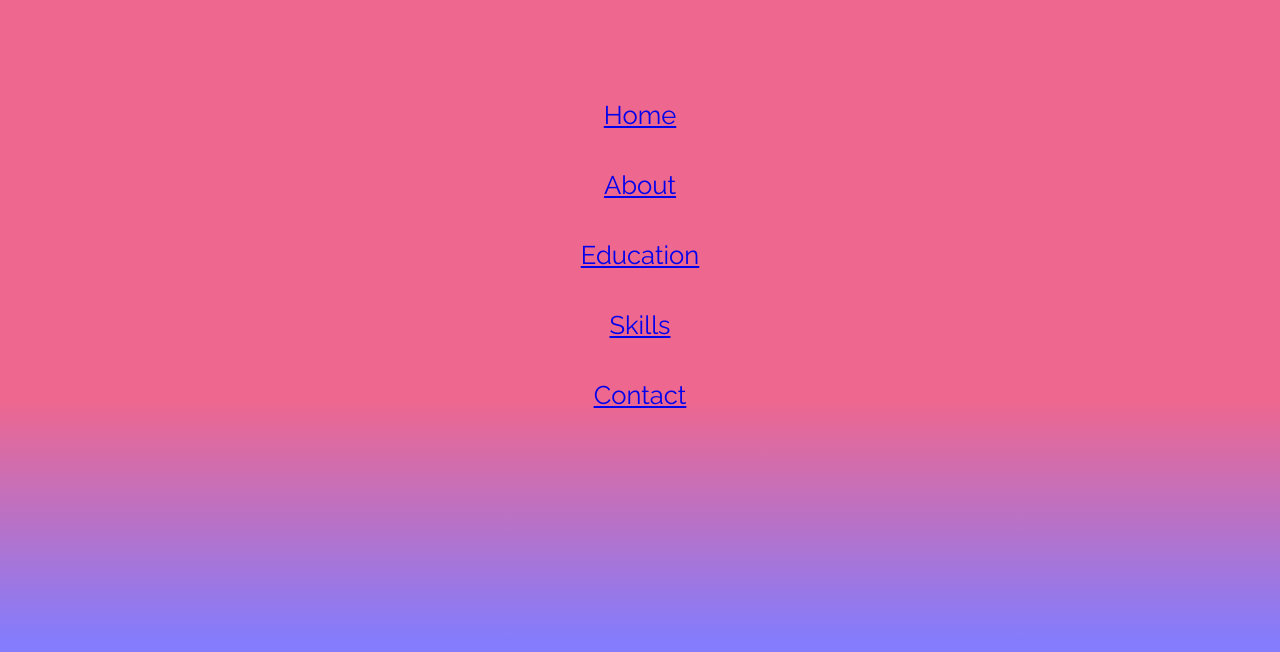
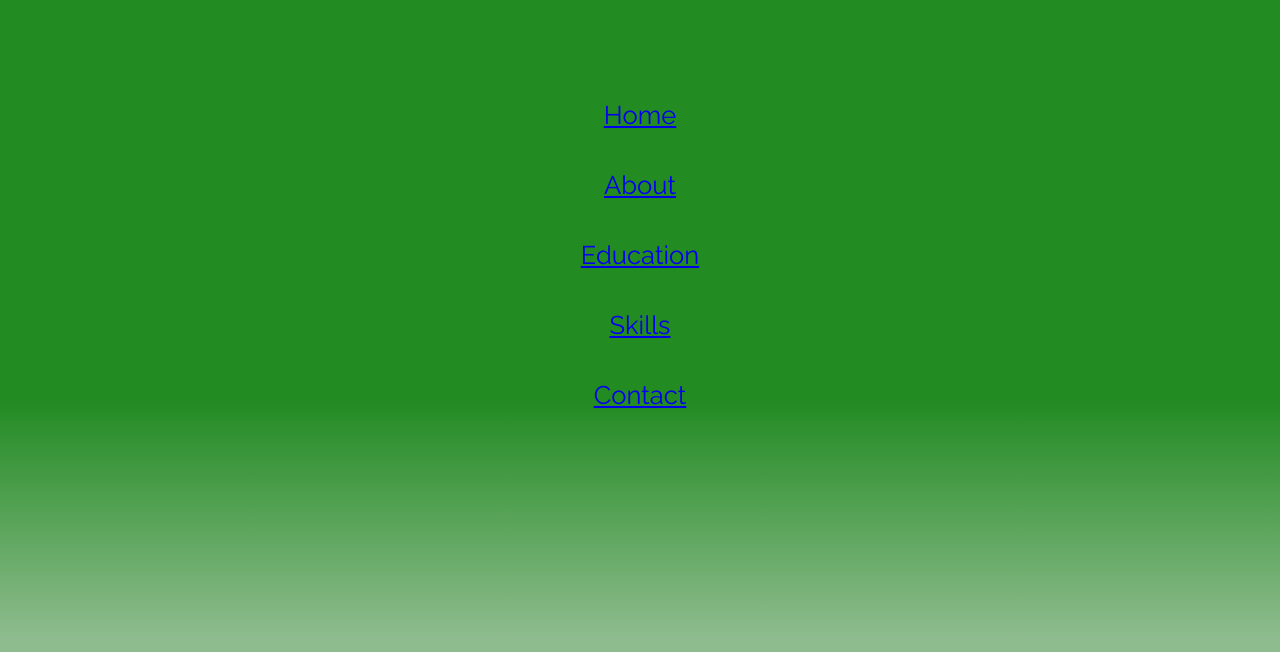
Before and after one commit to Seth-Staggs/the-cooler-portfolio, a React (Create React App) app in the folder portfolio/: page / in a window 1280 px wide. Shown: the top 652 px of the page. Built offline with nearby package versions, Linux system fonts and the light colour scheme.

Commit message:
adding social and home pages

```diff
--- a/portfolio/package.json
+++ b/portfolio/package.json
@@ -10,6 +10,7 @@
     "react-dom": "^17.0.1",
     "react-router-dom": "^5.2.0",
     "react-scripts": "4.0.3",
+    "react-typing-effect": "^2.0.5",
     "web-vitals": "^1.1.1"
   },
   "scripts": {
--- a/portfolio/src/App.css
+++ b/portfolio/src/App.css
@@ -21,7 +21,14 @@ display: flex;
 width: 100vw;
 min-height: 100vh;
 }
-/*right side content container*/
+
+nav
+{
+padding:60px 30px 0px 30px ;
+flex:var(--sidebar-flex);
+background: rgb(34,139,34);
+background: linear-gradient(180deg, rgb(34, 139, 34) 50%, rgb(143, 188, 143) 80%);
+}
 .condiv
 {
 padding: 100px ;
@@ -29,13 +36,6 @@ background-color: #f4f5f9;
 flex:var(--condiv-flex);
 }
 
-nav
-{
-padding:60px 30px 0px 30px ;
-flex:var(--sidebar-flex);
-background: rgb(238,103,143);
-background: linear-gradient(180deg, rgba(238,103,143,1) 50%, rgba(132,124,252,1) 80%);
-}
 
 nav ul
 {
```
Also changed, not shown: portfolio/src/components/Social.js (+13 -0 lines), portfolio/src/contents/Homepage.js (+16 -0 lines), portfolio/src/img/profilepic.jpg (added), 1 other file (tests, documents, lock files or other folders).
